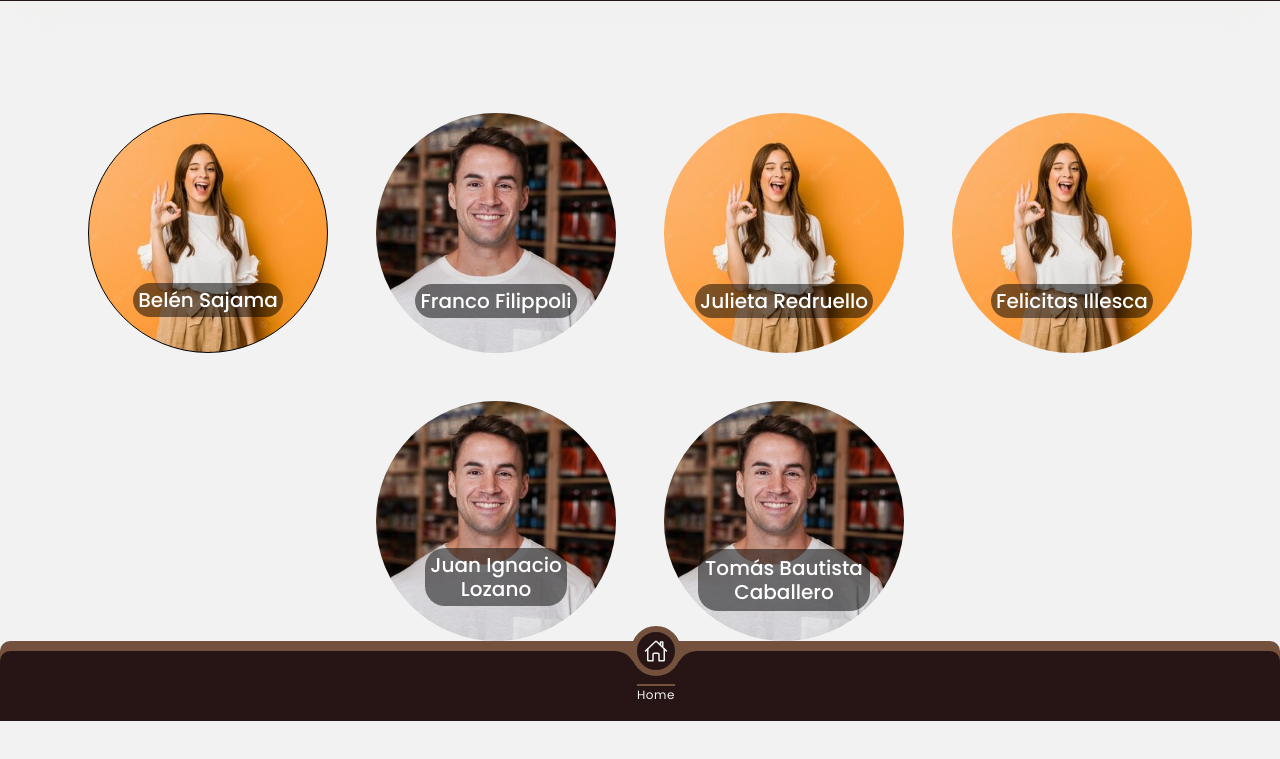
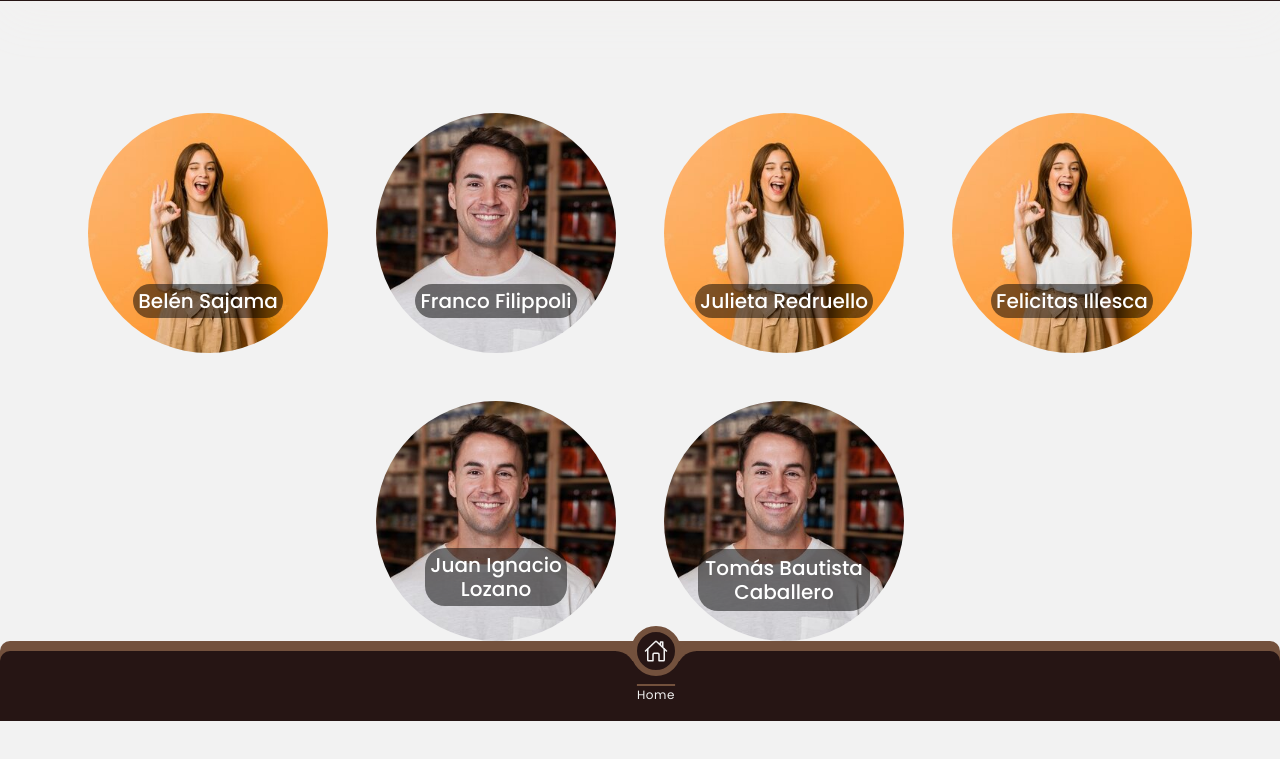
Before and after one commit to TomasCaballero/Abp-HandOff, a plain HTML site: page carrito.html in a window 1280 px wide. Shown: the part 79-838 px from the top of the page. Drawn offline with nearby package versions, Linux system fonts and the light colour scheme.

Commit message:
bordebelu

```diff
--- a/scss/styleCarrito.scss
+++ b/scss/styleCarrito.scss
@@ -145,7 +145,7 @@ body{
                 align-items: flex-end;
                 height: 240px;
                 width: 240px;
-                border: solid 1px black;
+                border: solid 0px black;
                 border-radius: 100%;
                 .cardTitle{
                     margin-bottom: 35px;
```
Also changed, not shown: scss/styleCarrito.css.
